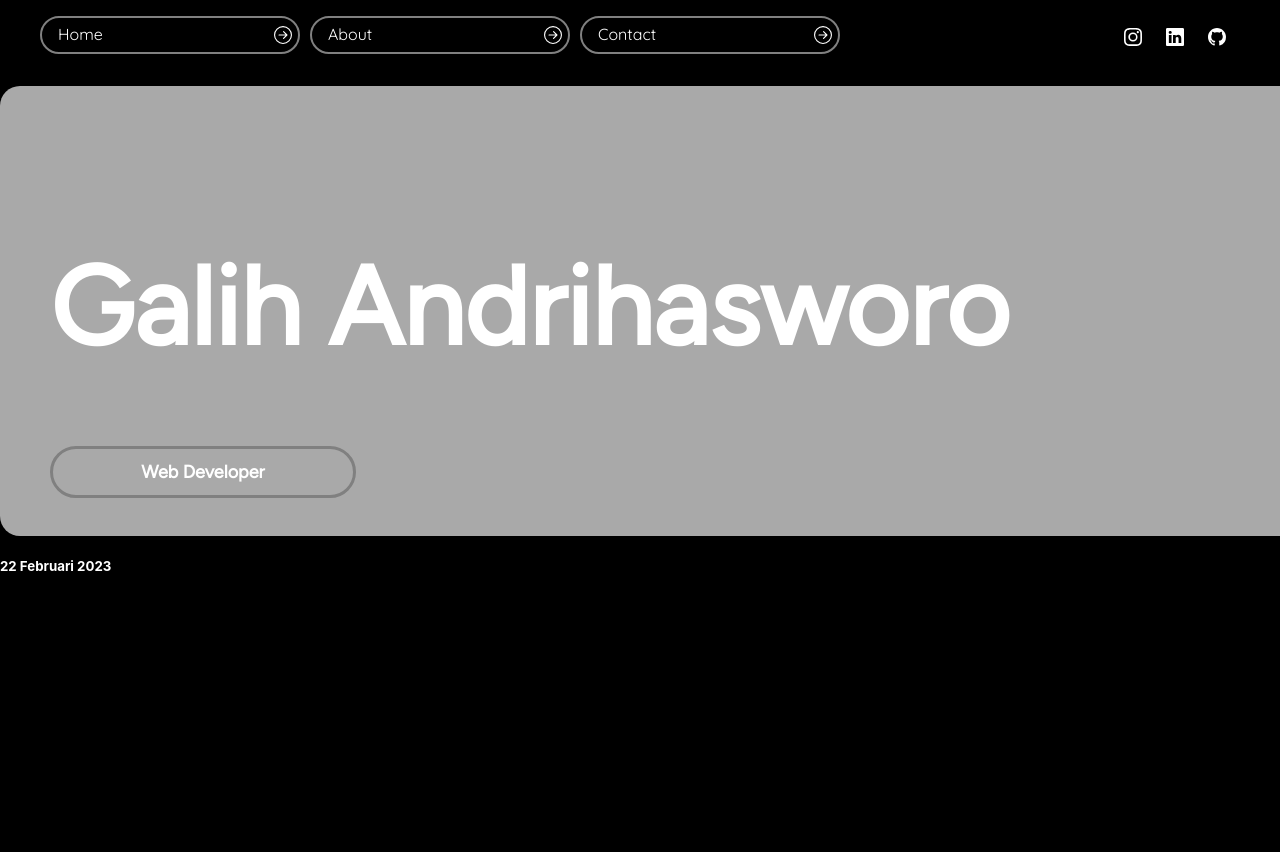
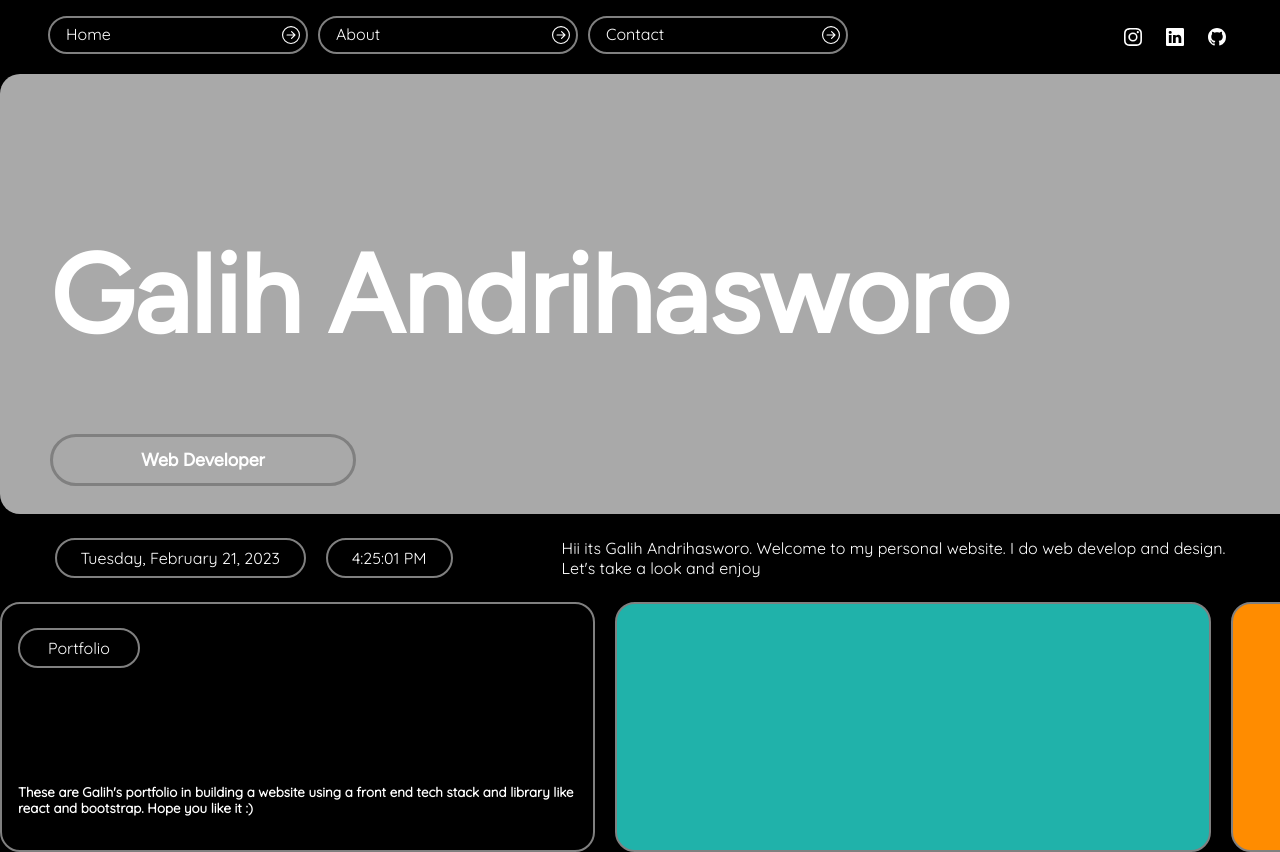
Before and after one commit to galihandrii/galihandrii, a React (Create React App) app: page / in a window 1280 px wide. Shown: the top 852 px of the page. Before the commit the page ends 800 px from the top, so only its background shows below. Built offline with nearby package versions, Linux system fonts and the light colour scheme.

Commit message:
fixing css and add component in portfolio.js

```diff
--- a/package.json
+++ b/package.json
@@ -9,6 +9,7 @@
     "@testing-library/react": "^13.4.0",
     "@testing-library/user-event": "^13.5.0",
     "antd": "^5.2.2",
+    "moment": "^2.29.4",
     "react": "^18.2.0",
     "react-dom": "^18.2.0",
     "react-icons": "^4.7.1",
--- a/src/Component/Hero.css
+++ b/src/Component/Hero.css
@@ -5,8 +5,8 @@
     border-radius: 20px;
     width: 1826px;
     margin: auto;
-    height: 450px;
-    margin-top: 16px;
+    height: 440px;
+    margin-top: 4px;
     background-color: darkgray;
     font-family: 'Figtree', sans-serif;
 }
--- a/src/Component/Hero.js
+++ b/src/Component/Hero.js
@@ -12,7 +12,7 @@ const Hero = () => {
             </div>
             <div className='hero-right'>
                 <div className='hero-right-img'><img src={profile}/></div>
-                <div className='hero-right-say'><p>aksajsahsjaskajsa</p></div>
+                <div className='hero-right-say'><p>Say something to Galih</p></div>
             </div>
         </div>
     )
--- a/src/Component/Navbar.css
+++ b/src/Component/Navbar.css
@@ -10,6 +10,7 @@ nav {
 .header-left ul{
     display: flex;
     gap: 10px;
+    margin-left: 8px;
 
 
 }
--- a/src/Component/Portfolio.css
+++ b/src/Component/Portfolio.css
@@ -1,3 +1,76 @@
 .port{
     color: white;
+    font-family: 'Quicksand', sans-serif;
 }
+.port-top{
+    padding-top: 8px;
+    padding-bottom: 8px;
+    display: flex;
+    justify-content: space-around;
+}
+.port-top-date{
+    display: flex;
+    gap: 20px;
+}
+.port-top-bio{
+    font-size: 16px;
+}
+.date p{
+    border: 2px solid grey;
+    border-radius: 20px;
+    padding: 8px 24px;
+}
+.time p{
+    border: 2px solid grey;
+    border-radius: 20px;
+    padding: 8px 24px;
+}
+.port-bottom{
+    display: flex;
+    justify-content: center;
+    gap: 20px;
+    margin: auto;
+    width: 1826px;
+    height: 250px;
+
+}
+.port-portfolio{
+    padding: 8px 16px;
+    width: 600px;
+    border-radius: 20px;
+    border: 2px solid grey;
+}
+.port-portfolio:hover{
+    cursor: pointer;
+    padding: 16px;
+    width: 600px;
+    height: 260px;
+    border-radius: 20px;
+    border: 2px solid grey;
+}
+.port-portfolio p{
+    text-align: center;
+    border: 2px solid grey;
+    padding: 8px 24px;
+    width: 70px;
+    border-radius: 20px;
+}
+.port-portfolio h5{
+    margin-top: 80px;
+}
+.port-photos{
+    color: black;
+    padding: 8px 16px;
+    width: 600px;
+    border-radius: 20px;
+    border: 2px solid grey;
+    background-color: lightseagreen;
+}
+.port-blog{
+    color: black;
+    background-color: darkorange;
+    padding: 8px 16px;
+    width: 600px;
+    border-radius: 20px;
+    border: 2px solid grey;
+}
--- a/src/Component/Portfolio.js
+++ b/src/Component/Portfolio.js
@@ -1,14 +1,70 @@
+import { useState,useEffect } from 'react';
 import './Portfolio.css'
+import moment from "moment/moment";
+
 
 const Portfolio = () => {
+
+
+    function CurrentDate() {
+        const currentDate = new Date();
+        const dateOptions = { weekday: 'long', year: 'numeric', month: 'long', day: 'numeric' };
+        const dateString = currentDate.toLocaleDateString('en-US', dateOptions);
+
+        return (
+          <div>
+            <p>{dateString}</p>
+          </div>
+        );
+      }
+
+      function Clock() {
+        const [time, setTime] = useState(new Date());
+
+        useEffect(() => {
+          const timerID = setInterval(() => tick(), 1000);
+
+          return function cleanup() {
+            clearInterval(timerID);
+          };
+        });
+
+        function tick() {
+          setTime(new Date());
+        }
+
+        return (
+          <div>
+
+            <p>{time.toLocaleTimeString()}</p>
+          </div>
+        );
+      }
+
+
+
+
     return (
         <div className='port'>
             <div className='port-top'>
-                <div><h5>22 Februari 2023</h5></div>
-                <div></div>
+                <div className='port-top-date'>
+                    <div className='date'><CurrentDate/></div>
+                    <div className='time'><Clock/></div>
+                </div>
+                <div className='port-top-bio'>
+                    <p>Hii its Galih Andrihasworo.
+                Welcome to my personal website.
+                I do web develop and design. <br/>
+                Let's take a look and enjoy
+                    </p>
+                </div>
             </div>
             <div className='port-bottom'>
-                <div className='port-portfolio'></div>
+                <div className='port-portfolio'>
+                    <div><p>Portfolio</p></div>
+                    <div><img/></div>
+                    <div><h5>These are Galih's portfolio in building a website using a front end tech stack and library like react and bootstrap. Hope you like it :)</h5></div>
+                </div>
                 <div className='port-photos'></div>
                 <div className='port-blog'></div>
             </div>
```
Also changed, not shown: 1 other file (tests, documents, lock files or other folders).
